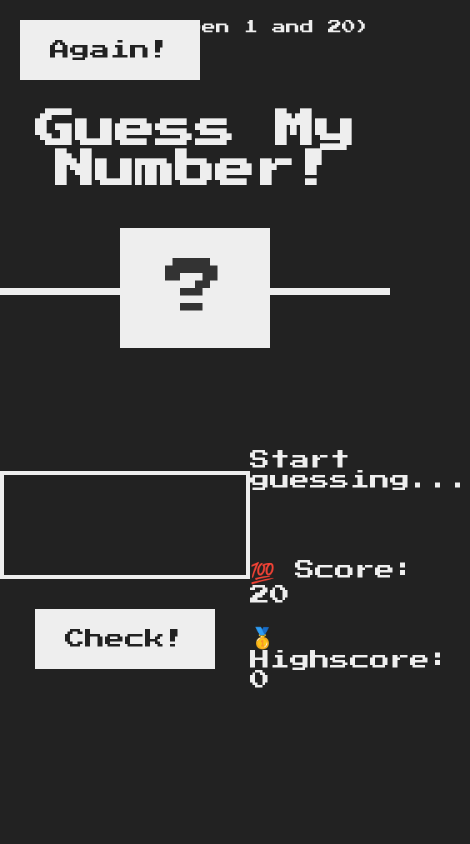
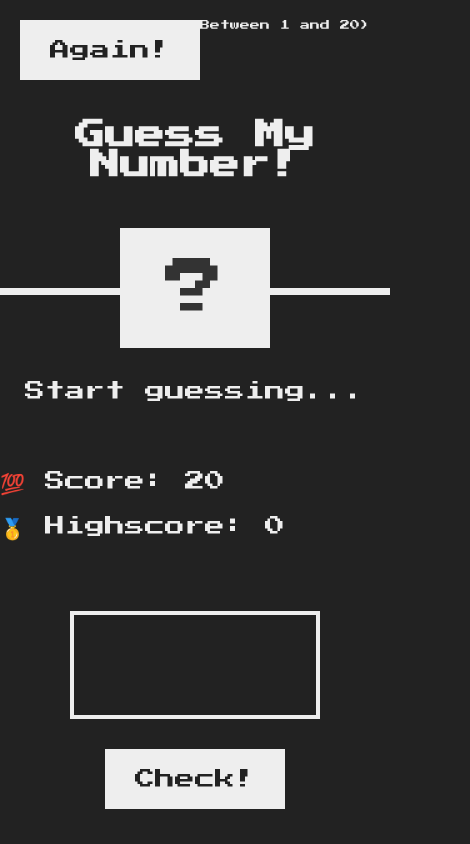
Before and after one commit to amit05sept/GuessTheNumber, a plain HTML site: page index.html in a window 390 px wide. Shown: the whole page, 470 px wide, since content can reach past the window. Drawn offline with Linux system fonts and the light colour scheme.

Commit message:
making responsive to phone

```diff
--- a/style.css
+++ b/style.css
@@ -117,3 +117,25 @@ h1 {
 .label-score {
   margin-bottom: 2rem;
 }
+
+
+@media only screen and (max-width:700px){
+
+  h1{
+    font-size: 3rem;
+  }
+
+  .between{
+    font-size: 1rem;
+  }
+
+  main{
+    flex-wrap: wrap-reverse;
+  }
+  .right .message{
+    margin-top: 5rem;
+    margin-bottom: 0rem;
+    height: 9rem;
+    text-align: center;
+  }
+}
```
